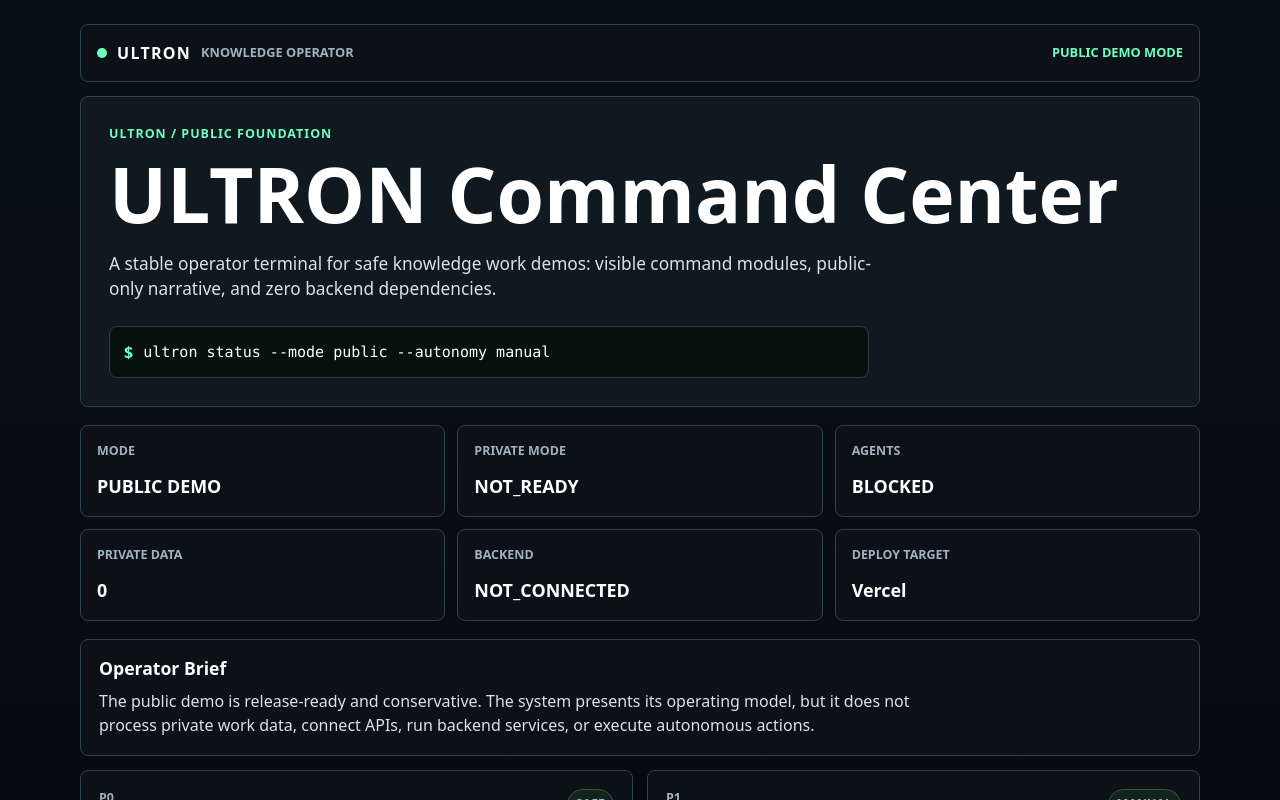
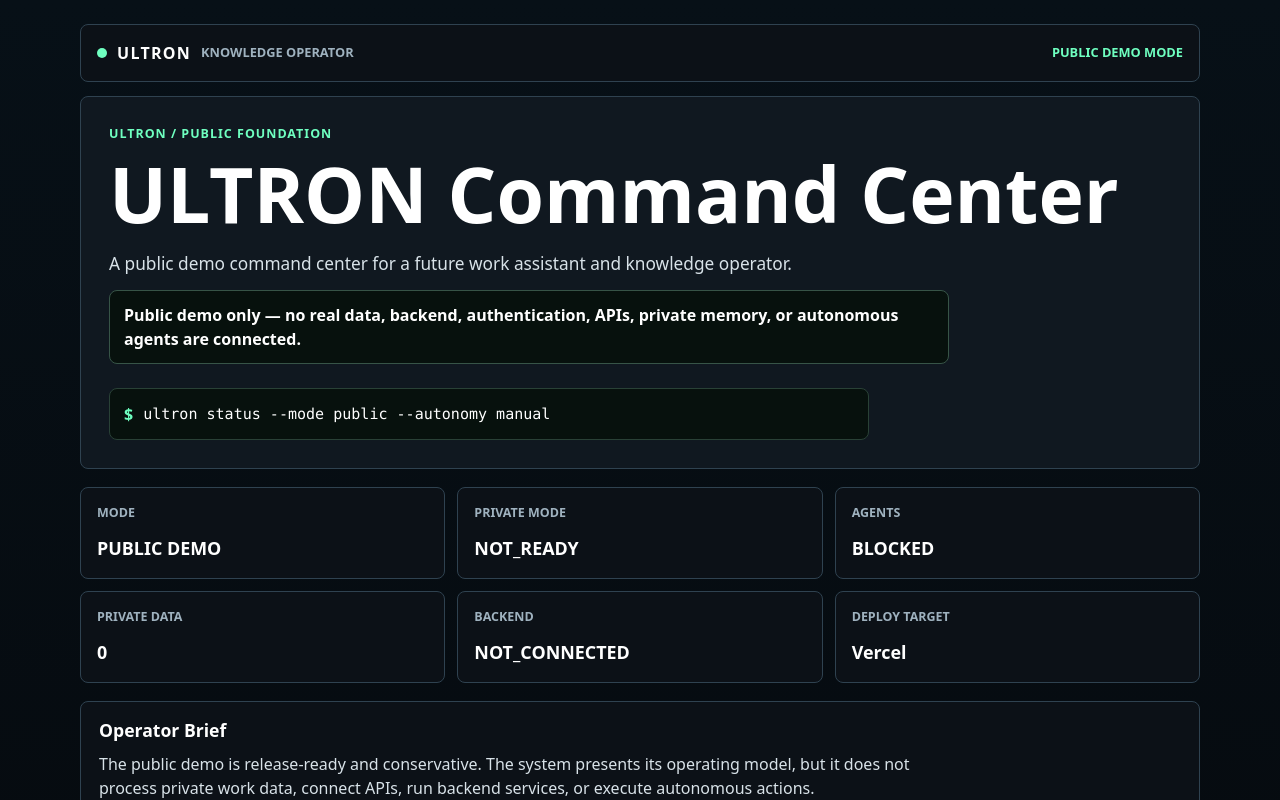
Before and after one commit to Martind-40/tony-rip, a React (Vite) app in the folder app/: page / in a window 1280 px wide. Shown: the top 800 px of the page. Built offline with nearby package versions, Linux system fonts and the light colour scheme.

Commit message:
add Ultron demo feedback iteration

```diff
--- a/app/src/App.jsx
+++ b/app/src/App.jsx
@@ -123,6 +123,39 @@ const mvpMatrix = [
   }
 ];
 
+const realityMatrix = [
+  {
+    capability: "Command Center",
+    current: "Visual demo ready",
+    future: "Future operational hub"
+  },
+  {
+    capability: "Private Mode",
+    current: "Not ready",
+    future: "Controlled private workspace"
+  },
+  {
+    capability: "Manual Memory",
+    current: "Design only",
+    future: "Local/private memory with review"
+  },
+  {
+    capability: "Agent Permissions",
+    current: "Documented",
+    future: "Approval-based execution control"
+  },
+  {
+    capability: "Backend / Auth / APIs",
+    current: "Not connected",
+    future: "Approved private architecture"
+  },
+  {
+    capability: "Agents",
+    current: "Blocked",
+    future: "Human-approved agents"
+  }
+];
+
 function StatusList({ items }) {
   return (
     <div className="statusList">
@@ -152,8 +185,12 @@ function App() {
         <p className="eyebrow">ULTRON / PUBLIC FOUNDATION</p>
         <h1 id="ultron-title">ULTRON Command Center</h1>
         <p className="heroText">
-          A stable operator terminal for safe knowledge work demos: visible
-          command modules, public-only narrative, and zero backend dependencies.
+          A public demo command center for a future work assistant and
+          knowledge operator.
+        </p>
+        <p className="safetyLine">
+          Public demo only — no real data, backend, authentication, APIs,
+          private memory, or autonomous agents are connected.
         </p>
         <div className="commandLine" aria-label="Current operator command">
           <span>$</span>
@@ -288,6 +325,19 @@ function App() {
             </div>
           ))}
         </div>
+
+        <div className="realityPanel">
+          <h3>Current Reality vs Future Capability</h3>
+          <div className="realityGrid">
+            {realityMatrix.map((row) => (
+              <article key={row.capability}>
+                <strong>{row.capability}</strong>
+                <span>Current: {row.current}</span>
+                <span>Future: {row.future}</span>
+              </article>
+            ))}
+          </div>
+        </div>
       </section>
     </main>
   );
--- a/app/src/styles.css
+++ b/app/src/styles.css
@@ -114,6 +114,17 @@ h1 {
   margin: 18px 0 0;
   color: #d8e2e8;
   font-size: 1.08rem;
+}
+
+.safetyLine {
+  max-width: 840px;
+  margin: 14px 0 0;
+  padding: 12px 14px;
+  border: 1px solid #375447;
+  border-radius: 8px;
+  color: #ffffff;
+  background: #07110d;
+  font-weight: 700;
 }
 
 .commandLine {
@@ -370,10 +381,50 @@ h2 {
   color: #ffffff;
 }
 
+.realityPanel {
+  margin-top: 14px;
+  padding: 16px;
+  border: 1px solid #2f4250;
+  border-radius: 8px;
+  background: #101820;
+}
+
+.realityPanel h3 {
+  margin: 0 0 14px;
+  color: #ffffff;
+  font-size: 1rem;
+}
+
+.realityGrid {
+  display: grid;
+  grid-template-columns: repeat(2, minmax(0, 1fr));
+  gap: 10px;
+}
+
+.realityGrid article {
+  display: grid;
+  gap: 7px;
+  min-height: 112px;
+  padding: 14px;
+  border: 1px solid #2f4250;
+  border-radius: 8px;
+  background: #0c1117;
+}
+
+.realityGrid strong {
+  color: #ffffff;
+}
+
+.realityGrid span {
+  color: #d8e2e8;
+  font-size: 0.88rem;
+}
+
 @media (max-width: 780px) {
   .statusStrip,
   .cardGrid,
   .prepGrid,
+  .realityGrid,
   .matrixHeader,
   .matrixRow {
     grid-template-columns: 1fr;
```
Also changed, not shown: 2 other files (tests, documents, lock files or other folders).
